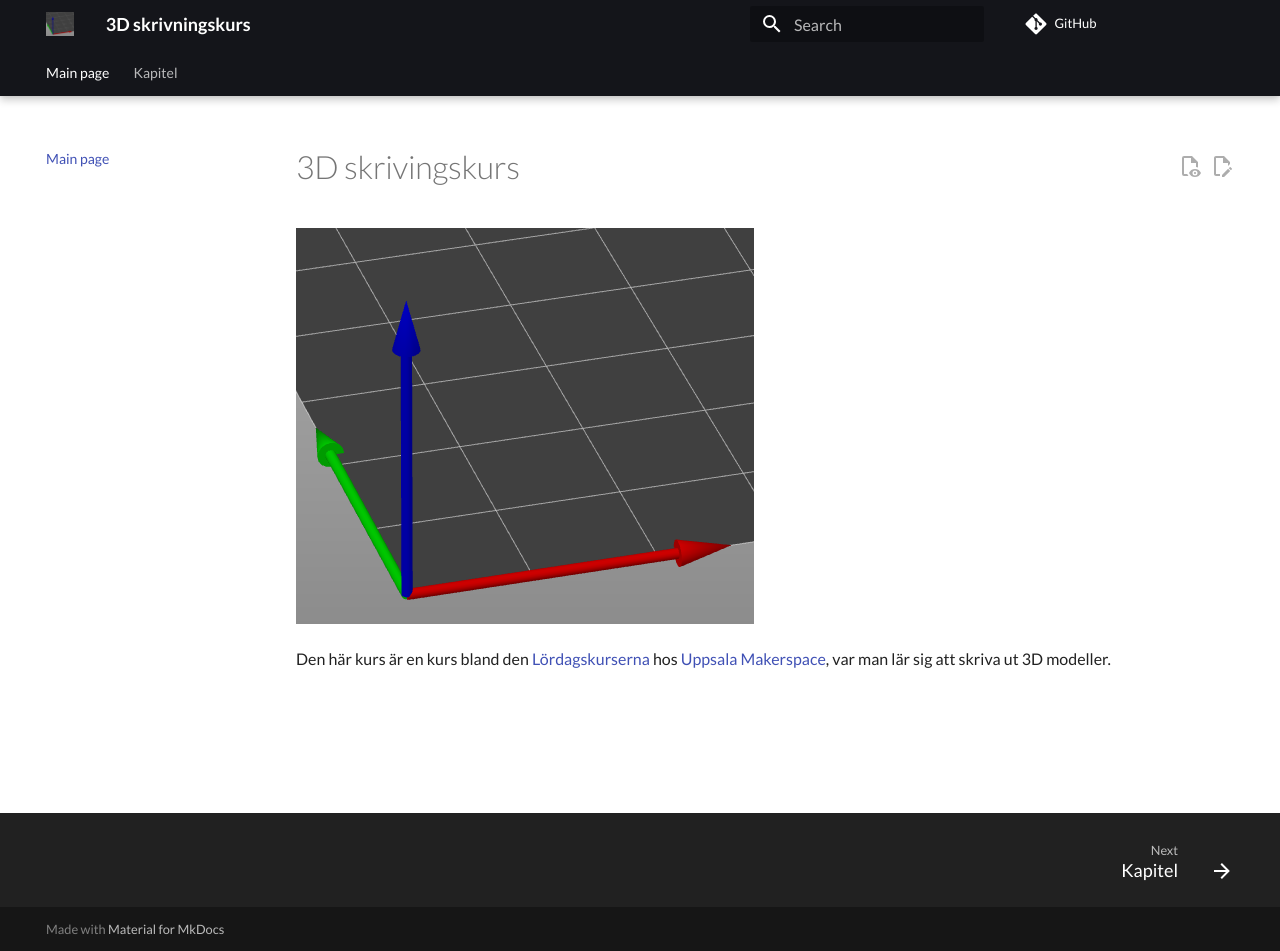
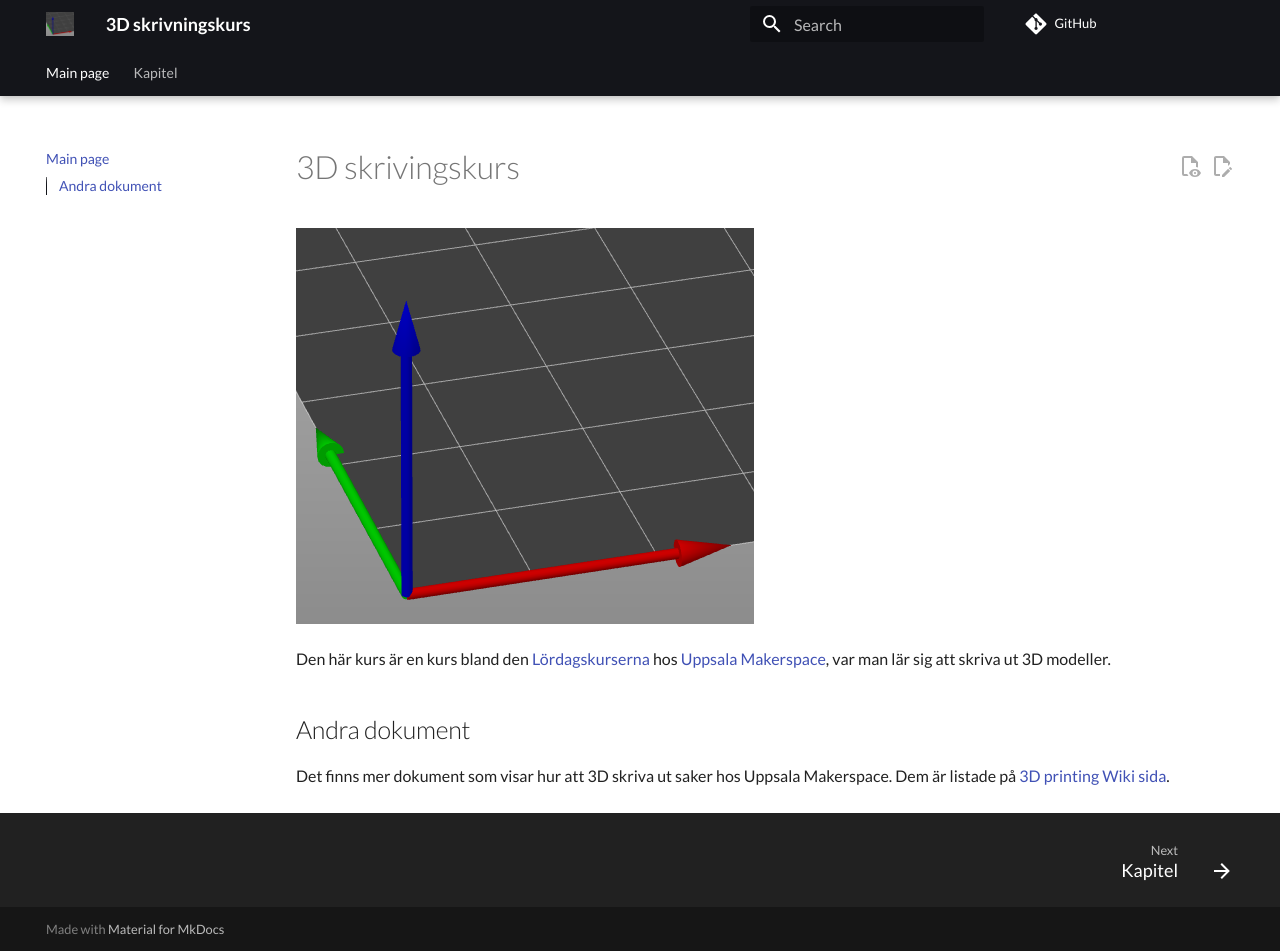
Before and after one commit to uppsala-makerspace/3d_skrivningskurs, an MkDocs documentation site: the page built from docs/index.md, in a window 1280 px wide and 951 px high. Built offline with MkDocs 1.6.1 and Material for MkDocs 9.7.7, drawn with Linux system fonts in a browser that asks for light colours; comment, search, counter and statistics services are not loaded.

Commit message:
Link to wiki

```diff
--- a/docs/index.md
+++ b/docs/index.md
@@ -13,3 +13,9 @@ Den här kurs är en kurs
 bland den [Lördagskurserna](https://uppsala-makerspace.github.io/loerdagskurser/)
 hos [Uppsala Makerspace](https://www.uppsalamakerspace.se/),
 var man lär sig att skriva ut 3D modeller.
+
+## Andra dokument
+
+Det finns mer dokument som visar hur att 3D skriva ut saker hos
+Uppsala Makerspace.
+Dem är listade på [3D printing Wiki sida](https://wiki.uppsalamakerspace.se/3D-printing).
```
Also changed, not shown: 1 other file.
